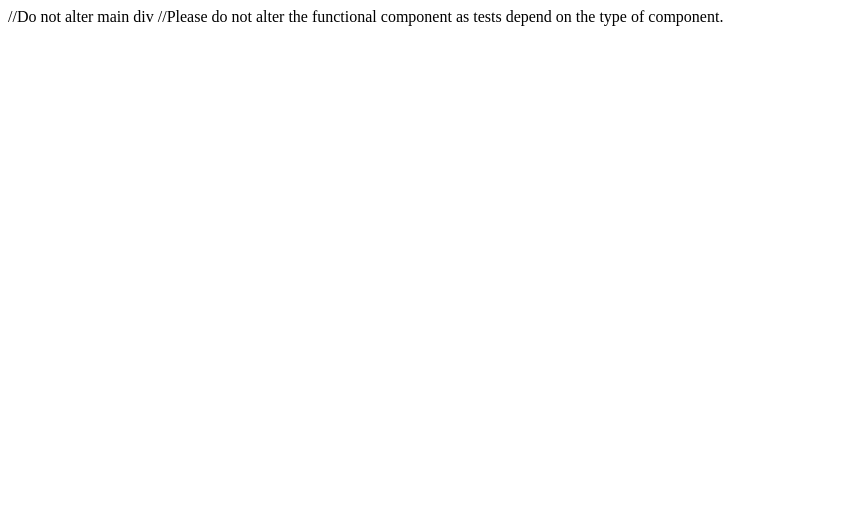
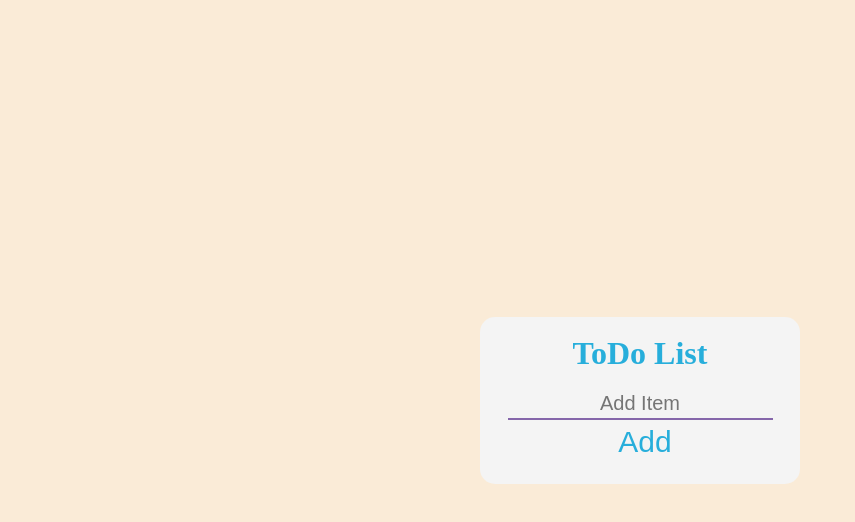
Before and after one commit to Kshitinjay/React-Assignment---Todo-List-React, a React app: page / in a window 1280 px wide. Shown: the top 522 px of the page, without its empty margins (0-855 px from the left). Built offline with nearby package versions, Linux system fonts and the light colour scheme.

Commit message:
first commit

```diff
--- a/src/components/App.js
+++ b/src/components/App.js
@@ -1,15 +1,73 @@
-import React from "react";
+import React, { useState } from "react";
+import Items from "./Items/";
 import "./../styles/App.css";
 
-function App()
-{
-	return (
-	<div id="main">
-	//Do not alter main div
-	//Please do not alter the functional component as tests depend on the type of component.
-	</div>
-	);
+function App() {
+  const [item, setItem] = useState("");
+  const [listOfItems, setListOfItems] = useState([]);
+
+  const handleChange = (event) => {
+    setItem(event.target.value);
+  };
+
+  const addItems = () => {
+    if (!item) {
+      alert("no data");
+    } else {
+      setListOfItems((oldItems) => {
+        return [...oldItems, item];
+      });
+      setItem("");
+    }
+  };
+
+  const deleteItem = (ide) => {
+    setListOfItems((allItems) => {
+      return allItems.filter((currentElemnt, index) => {
+        return index !== ide;
+      });
+    });
+  };
+
+  const editItem = (ide,data) =>{
+    console.log("edit clicked");
+  }
+
+  return (
+    <div id="main">
+      <div className="main_div">
+        <div className="center_div">
+          <br />
+          <h1>ToDo List</h1>
+          <br />
+          <input
+            type="text"
+            name=""
+            value={item}
+            id="task"
+            placeholder="Add item"
+            onChange={handleChange}
+          />
+          <button id="btn" onClick={addItems}>
+            Add
+          </button>
+          <ol>
+            {listOfItems.map((elem, index) => {
+              return (
+                <Items
+                  key={index}
+                  ide={index}
+                  data={elem}
+                  deleteItems={deleteItem}
+                  editItems={editItem}
+                />
+              );
+            })}
+          </ol>
+        </div>
+      </div>
+    </div>
+  );
 }
 
-
 export default App;
--- /dev/null
+++ b/src/components/Items/index.js
@@ -0,0 +1,31 @@
+import React from "react";
+import "../Items/style.css";
+const Items = (props) => {
+  return (
+    <>
+      <li className="list">
+        {props.data}
+        <button
+          className="edit"
+          onClick={() => {
+            props.editItems(props.ide,props.data);
+            // console.log(props.ide);
+          }}
+        >
+          Edit
+        </button>
+        <button
+          className="delete"
+          onClick={() => {
+            props.deleteItems(props.ide);
+            // console.log(props.ide);
+          }}
+        >
+          Del
+        </button>
+      </li>
+    </>
+  );
+};
+
+export default Items;
--- /dev/null
+++ b/src/components/Items/style.css
@@ -0,0 +1,51 @@
+ol{
+    list-style-type: none;
+    margin-top: 20px;
+}
+ol li {
+    padding-left:8%;
+    text-align: left;
+    font-size: 20px;
+    font-weight: 500;
+    min-height: 40px;
+    /* display: flex; */
+    /* align-items: center; */
+    color: #8566aa;
+    text-transform: capitalize;
+}
+.delete{
+    color: #27aedb;
+    /* text-align: center; */
+    /* justify-content: center; */
+    align-items: center;
+    /* min-height: 40px; */
+    width: auto;
+    border-radius: 5%;
+    font-size: 20px;
+    border: none;
+    outline: none;
+    background: transparent;
+    margin-left: 10px;
+    padding: 5px;
+}
+.delete:hover{
+    background-color: red;
+}
+.edit{
+    color: #27aedb;
+    /* text-align: center; */
+    /* justify-content: center; */
+    align-items: center;
+    /* min-height: 40px; */
+    width: auto;
+    border-radius: 5%;
+    font-size: 20px;
+    border: none;
+    outline: none;
+    background: transparent;
+    margin-left: 10px;
+    padding: 5px;
+}
+.edit:hover{
+    background-color: red;
+}
--- a/src/styles/App.css
+++ b/src/styles/App.css
@@ -1,16 +1,60 @@
+*{
+    box-sizing: border-box;
+    padding: 0;
+    margin: 0;
+}
 h1 {
     color: #27aedb;
     text-align: center;
     }
 
-
-button{
-    color: #27aedb;
-    text-align: center;
-    justify-content: center;
-    align-items: center;
-}
-
 .bg-pink{
 	background-color:pink;
 }
+.main_div{
+    width: 100%;
+    height: 100vh;
+    background-color: antiquewhite;
+    display: flex;
+    flex-direction:row;
+    justify-content: center;
+    align-items: center;
+    text-align: center;
+}
+.center_div{
+    width: 25%;
+    height: auto;
+    background-color: #f4f4f4;
+    border-radius: 15px;
+}
+input{
+    text-transform: capitalize;
+    text-align: center;
+    height: 30px;
+    top: 10px;
+    border: none;
+    background: transparent;
+    font-size: 20px;
+    font-weight: 500;
+    border-bottom: 2px solid #8566aa;
+    outline: none;
+}
+#btn{
+    color: #27aedb;
+    /* text-align: center; */
+    /* justify-content: center; */
+    /* align-items: center; */
+    /* min-height: 40px; */
+    /* width: auto; */
+    border-radius: 5%;
+    font-size: 30px;
+    border: none;
+    outline: none;
+    background: transparent;
+    margin-left: 10px;
+    padding: 5px;
+}
+#btn:hover{
+    color: white;
+    background-color: #27aedb;
+}
```
